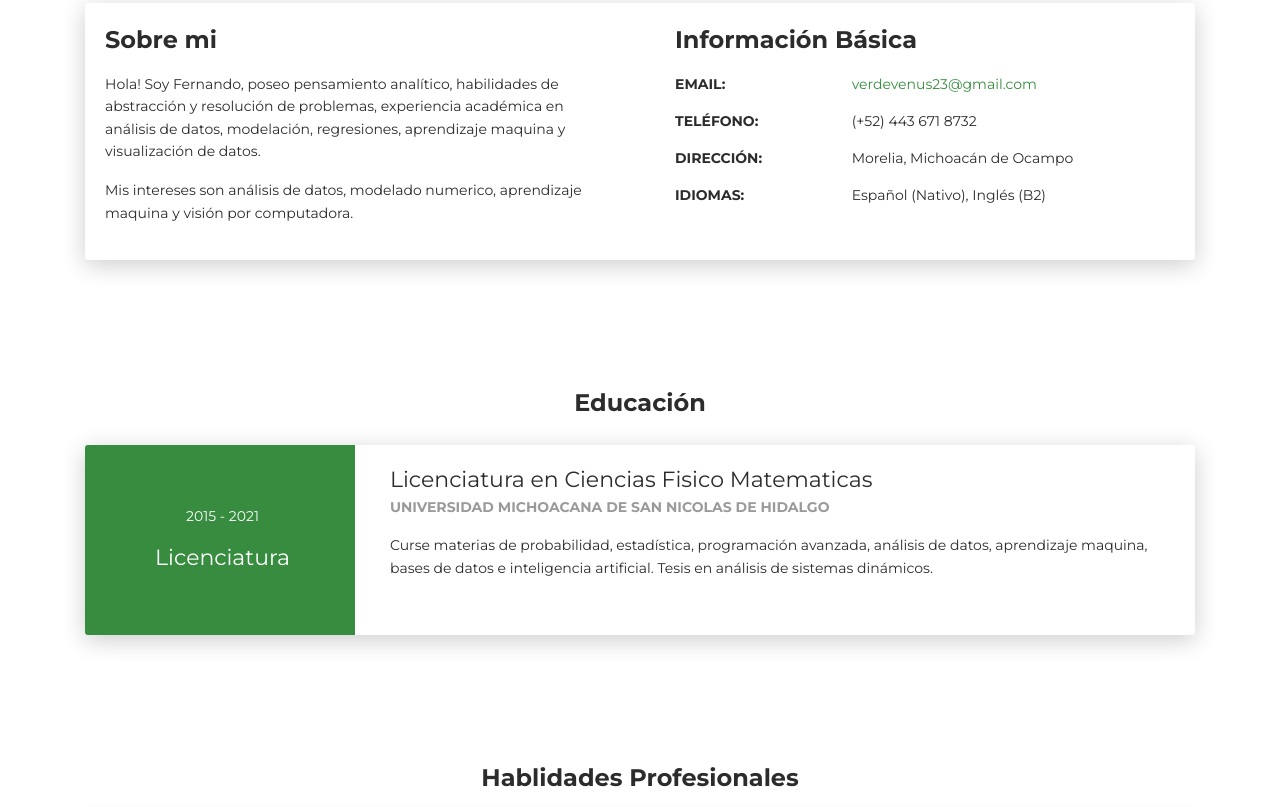
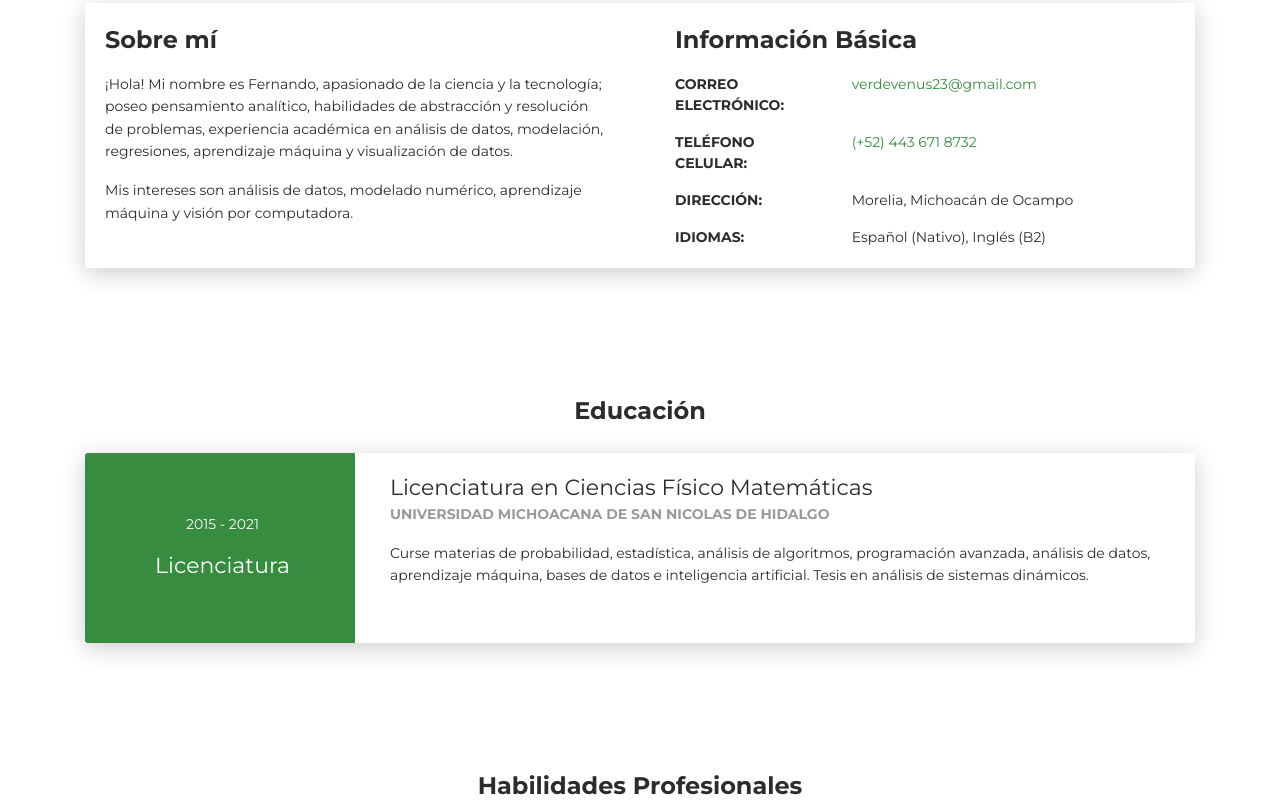
Before and after one commit to bokol-ooch/bokol-ooch.github.io, a plain HTML site: page index.html in a window 1280 px wide. Shown: the part 617-1424 px from the top of the page. Drawn offline with Linux system fonts and the light colour scheme.

Commit message:
Update index.html

```diff
--- a/index.html
+++ b/index.html
@@ -68,10 +68,10 @@
       <div class="row">
         <div class="col-lg-6 col-md-12">
           <div class="card-body">
-            <div class="h4 mt-0 title">Sobre mi</div>
-            <p>Hola! Soy Fernando, poseo pensamiento analítico, habilidades de abstracción y resolución de problemas, experiencia académica en análisis de datos, modelación,
-regresiones, aprendizaje maquina y visualización de datos.</p>
-            <p>Mis intereses son análisis de datos, modelado numerico, aprendizaje maquina y visión por computadora.</p>
+            <div class="h4 mt-0 title">Sobre mí</div>
+            <p>¡Hola! Mi nombre es Fernando, apasionado de la ciencia y la tecnología; poseo pensamiento analítico, habilidades de abstracción y resolución de problemas, experiencia académica en análisis de datos, modelación,
+regresiones, aprendizaje máquina y visualización de datos.</p>
+            <p>Mis intereses son análisis de datos, modelado numérico, aprendizaje máquina y visión por computadora.</p>
           </div>
         </div>
         <div class="col-lg-6 col-md-12">
@@ -79,12 +79,12 @@ regresiones, aprendizaje maquina y visualización de datos.</p>
             <div class="h4 mt-0 title">Información Básica</div>
 
             <div class="row mt-3">
-              <div class="col-sm-4"><strong class="text-uppercase">Email:</strong></div>
+              <div class="col-sm-4"><strong class="text-uppercase">Correo electrónico:</strong></div>
               <div class="col-sm-8"><a href="mailto:verdevenus23@gmail.com">verdevenus23@gmail.com</a></div>
             </div>
             <div class="row mt-3">
-              <div class="col-sm-4"><strong class="text-uppercase">Teléfono:</strong></div>
-              <div class="col-sm-8">(+52) 443 671 8732</div>
+              <div class="col-sm-4"><strong class="text-uppercase">Teléfono celular:</strong></div>
+              <div class="col-sm-8"><a href="tel:+524436718732">(+52) 443 671 8732</a></div>
             </div>
             <div class="row mt-3">
               <div class="col-sm-4"><strong class="text-uppercase">Dirección:</strong></div>
@@ -113,9 +113,9 @@ regresiones, aprendizaje maquina y visualización de datos.</p>
         </div>
         <div class="col-md-9" data-aos="fade-left" data-aos-offset="50" data-aos-duration="500">
           <div class="card-body">
-            <div class="h5">Licenciatura en Ciencias Fisico Matematicas</div>
+            <div class="h5">Licenciatura en Ciencias Físico Matemáticas</div>
             <p class="category">Universidad Michoacana de San Nicolas de Hidalgo</p>
-            <p>Curse materias de probabilidad, estadística, programación avanzada, análisis de datos, aprendizaje maquina, bases de datos e inteligencia artificial. Tesis en análisis de sistemas dinámicos.</p>
+            <p>Curse materias de probabilidad, estadística, análisis de algoritmos, programación avanzada, análisis de datos, aprendizaje máquina, bases de datos e inteligencia artificial. Tesis en análisis de sistemas dinámicos.</p>
           </div>
         </div>
       </div>
@@ -126,7 +126,7 @@ regresiones, aprendizaje maquina y visualización de datos.</p>
 
 <div class="section" id="skill">
   <div class="container">
-    <div class="h4 text-center mb-4 title">Hablidades Profesionales</div>
+    <div class="h4 text-center mb-4 title">Habilidades Profesionales</div>
     <div class="card" data-aos="fade-up" data-aos-anchor-placement="top-bottom">
       <div class="card-body">
         <div class="row">
@@ -149,7 +149,7 @@ regresiones, aprendizaje maquina y visualización de datos.</p>
           <div class="col-md-6">
             <div class="progress-container progress-primary"><span class="progress-badge">Java</span>
               <div class="progress">
-                <div class="progress-bar progress-bar-primary" data-aos="progress-full" data-aos-offset="10" data-aos-duration="2000" role="progressbar" aria-valuenow="60" aria-valuemin="0" aria-valuemax="100" style="width: 60%;"></div><span class="progress-value">60%</span>
+                <div class="progress-bar progress-bar-primary" data-aos="progress-full" data-aos-offset="10" data-aos-duration="2000" role="progressbar" aria-valuenow="60" aria-valuemin="0" aria-valuemax="100" style="width: 80%;"></div><span class="progress-value">60%</span>
               </div>
             </div>
           </div>
@@ -450,7 +450,7 @@ regresiones, aprendizaje maquina y visualización de datos.</p>
                     <p class="mb-0"><strong>Dirección</strong></p>
                     <p class="pb-2">Morelia, Michoacán de Ocampo, México</p>
                     <p class="mb-0"><strong>Teléfono</strong></p>
-                    <p class="pb-2">(+52)4436718732</p>
+                    <p class="pb-2"><a href="tel:+524436718732">(+52) 443 671 8732</a></p>
                     <p class="mb-0"><strong>Email</strong></p>
                     <p><a href="mailto:verdevenus23@gmail.com">verdevenus23@gmail.com</a></p>
                   </div>
```
